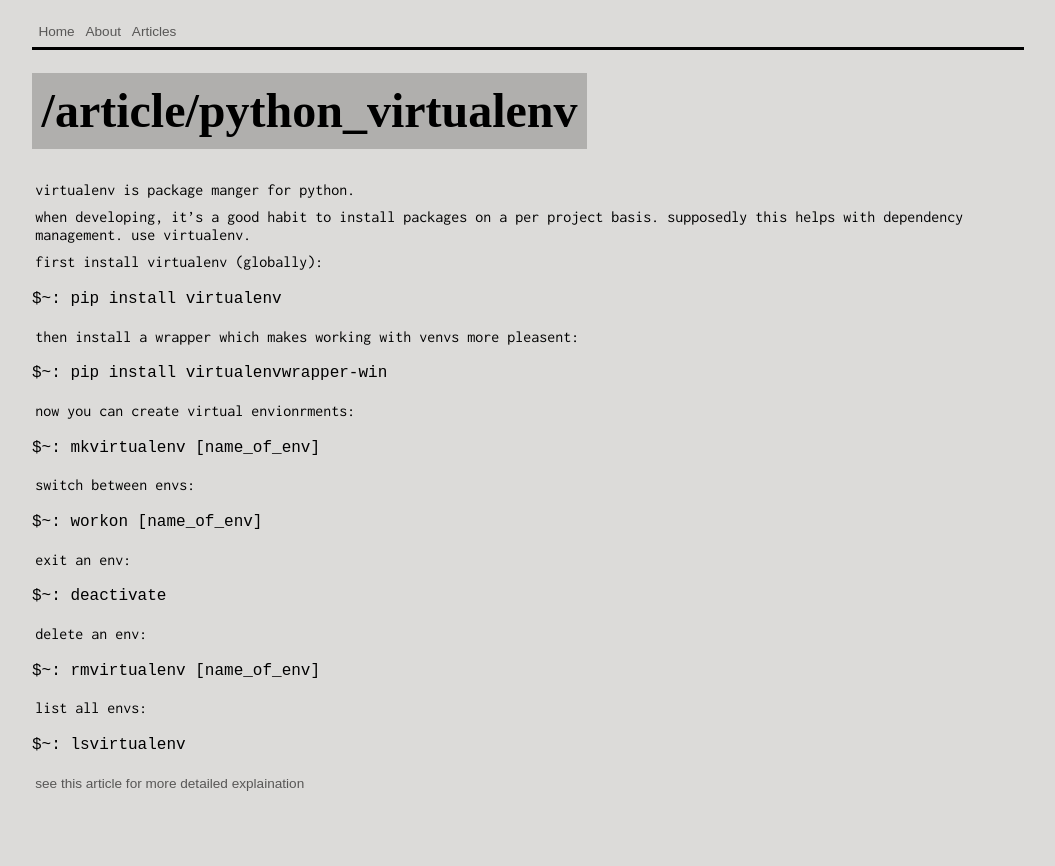
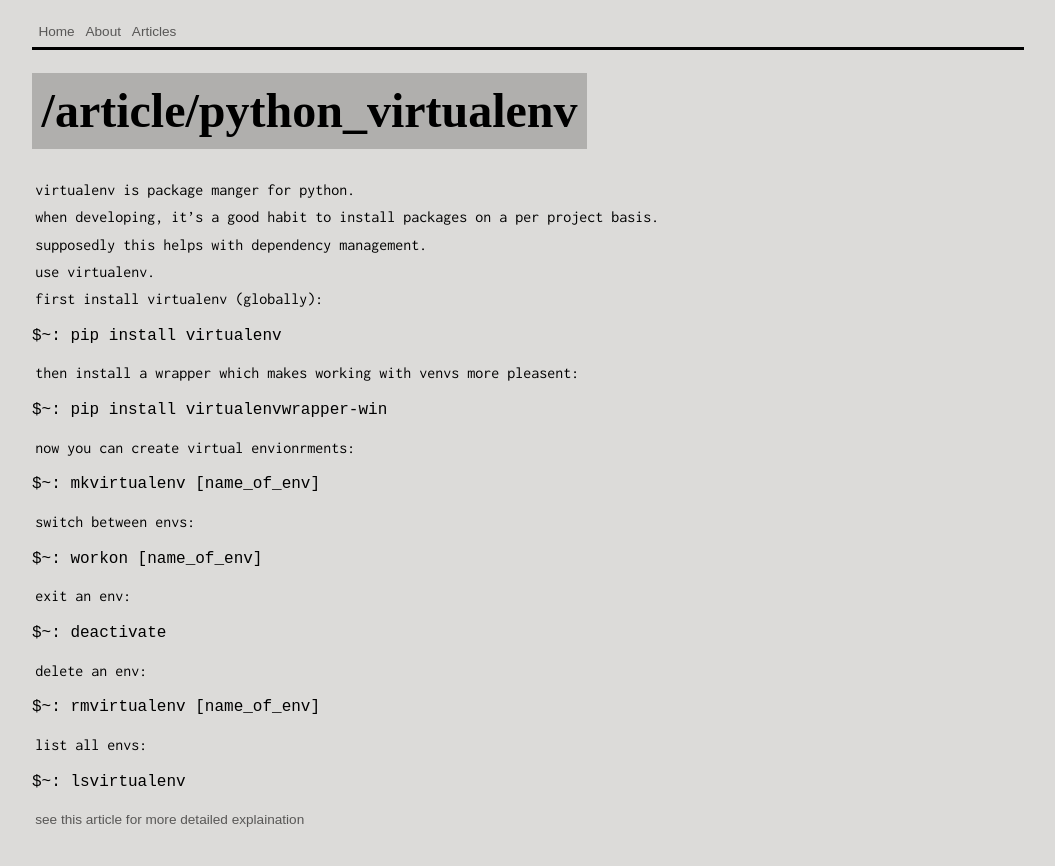
Before and after one commit to msawangwan/msawangwan.github.io, a Jekyll site: the page built from _article/python_virtualenv.md, in a window 1280 px wide. Shown: the top 866 px of the page, without its empty margins (112-1167 px from the left). Built offline with Jekyll 4.4.1, drawn with Linux system fonts in a browser that asks for light colours; some web fonts are replaced.

```diff
--- a/_article/python_virtualenv.md
+++ b/_article/python_virtualenv.md
@@ -6,13 +6,13 @@ show_quote: false
 
 virtualenv is package manger for python.
 
+when developing, it's a good habit to install packages
+on a per project basis.
 
+supposedly this helps with
+dependency management.
 
-when developing, it's a good habit to install packages
-on a per project basis. supposedly this helps with
-dependency management. use virtualenv.
-
-
+use virtualenv.
 
 first install virtualenv (globally):
 
```
